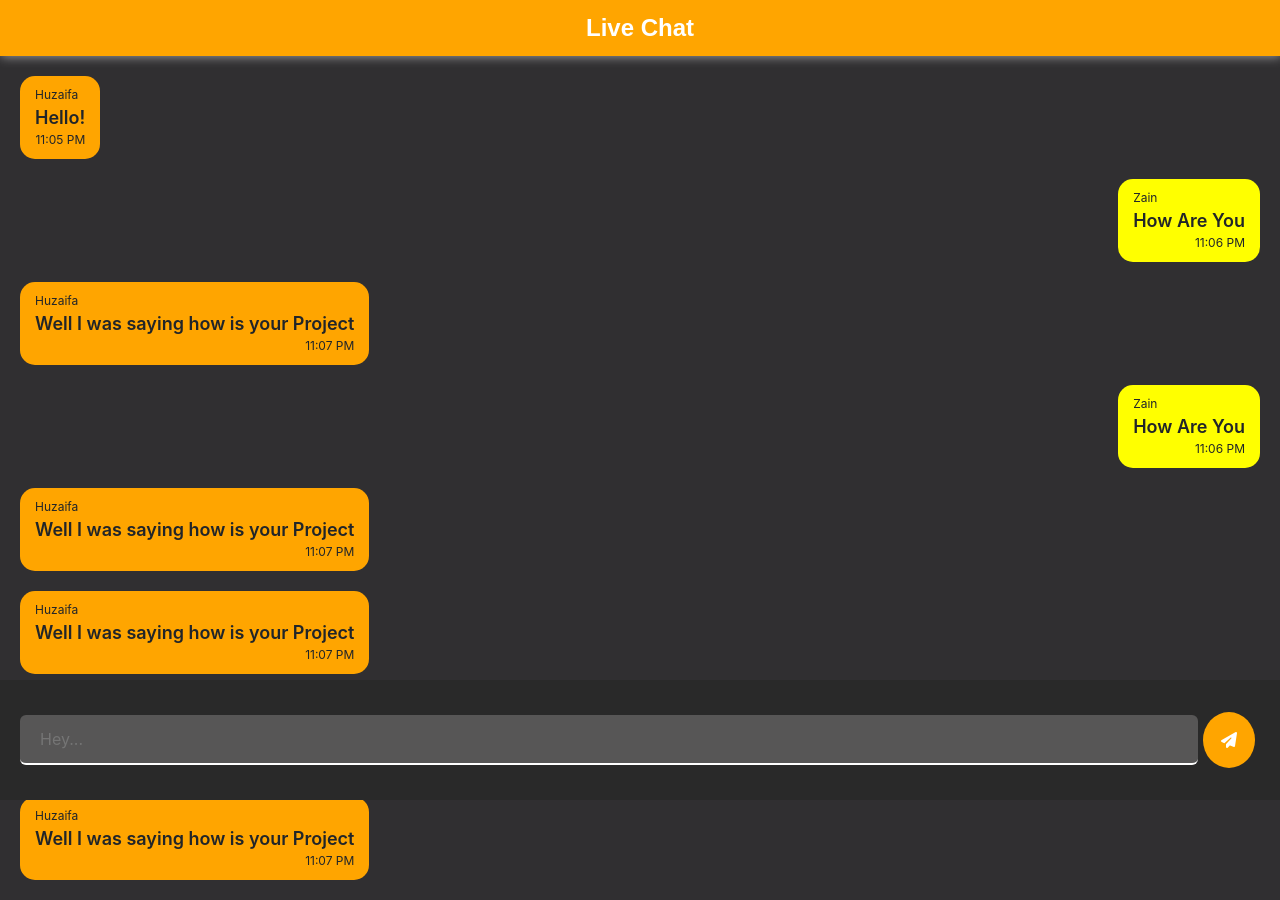
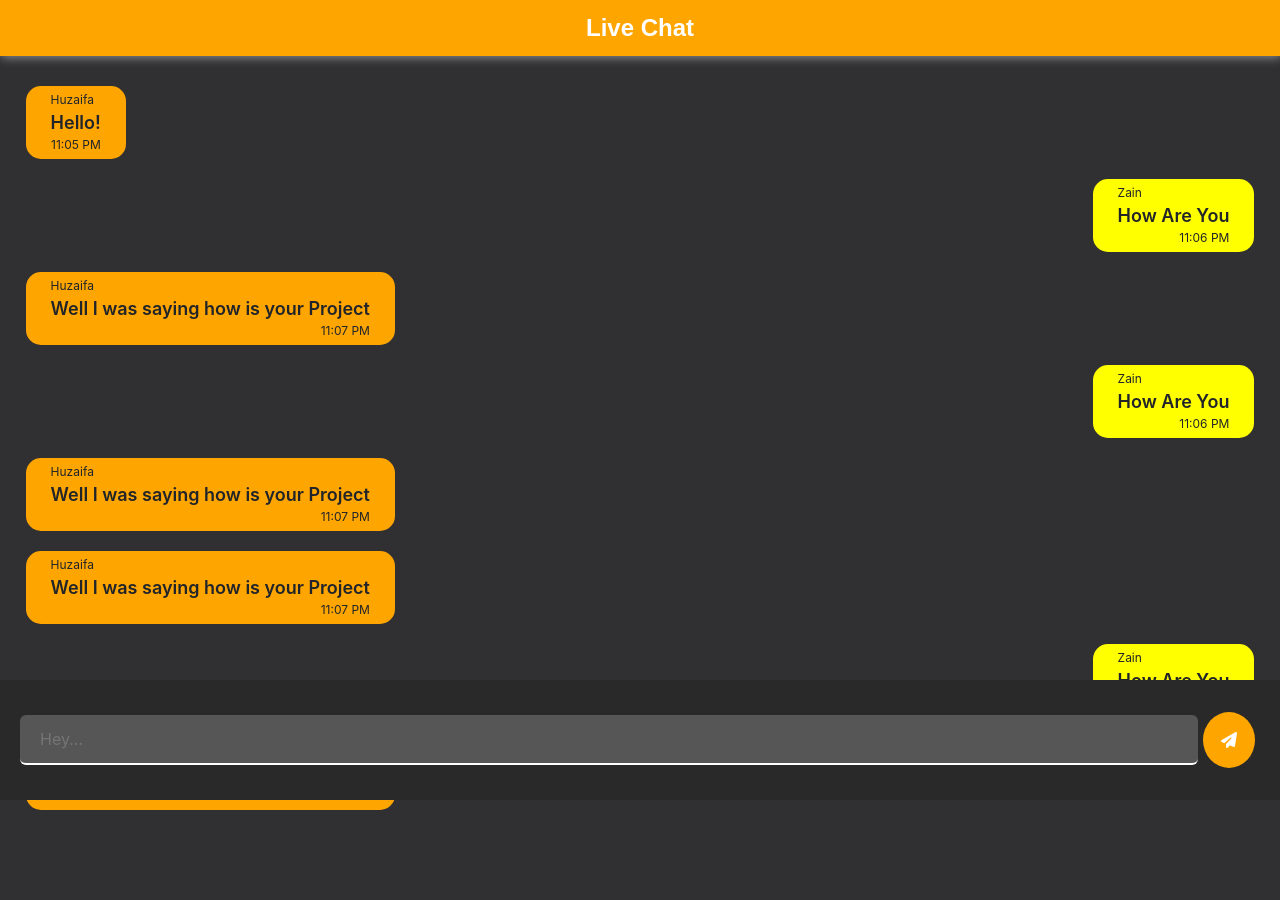
Before and after one commit to ZAINKHAN25/Live-Chat, a React (Create React App) app: page /meet in a window 1280 px wide. After the commit the page ends 840 px from the top, so only its background shows below. Built offline with nearby package versions, Linux system fonts and the light colour scheme.

Commit message:
Second commit

```diff
--- a/src/Pages/Meet/App.css
+++ b/src/Pages/Meet/App.css
@@ -22,13 +22,13 @@
 }
 
 .mainMessageDiv {
-    /* flex: 1; */
     display: flex;
     justify-content: center;
     flex-direction: column;
+    padding: 20px 0;
     overflow-x: hidden;
     width: 100%;
-    padding: 10px 20px;
+    overflow-x: hidden;
 }
 
 .inputDivOfMessage {
@@ -71,12 +71,12 @@
 
 .otherMessage {
     background-color: orange;
-    margin-left: 0 !important;
+    margin-left: 2vw !important;
 }
 
 .myMessage {
     background-color: yellow;
-    margin-right: 0 !important;
+    margin-right: 2vw !important;
 }
 
 .msgBx {
@@ -84,7 +84,7 @@
     display: flex;
     flex-direction: column;
     margin: 10px auto;
-    padding: 10px 15px;
+    padding: 5px 25px;
     border-radius: 15px;
 }
 
```
